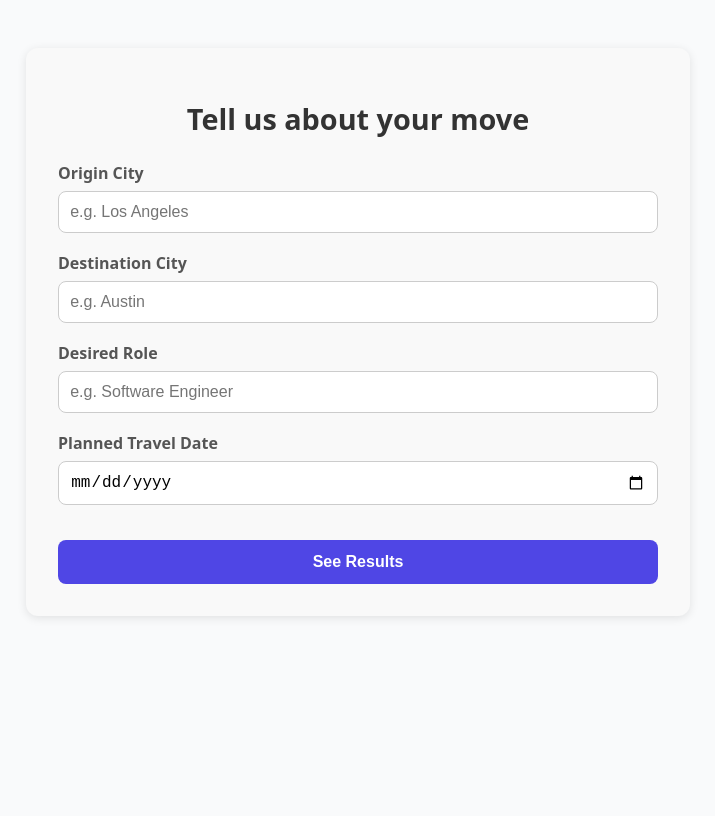
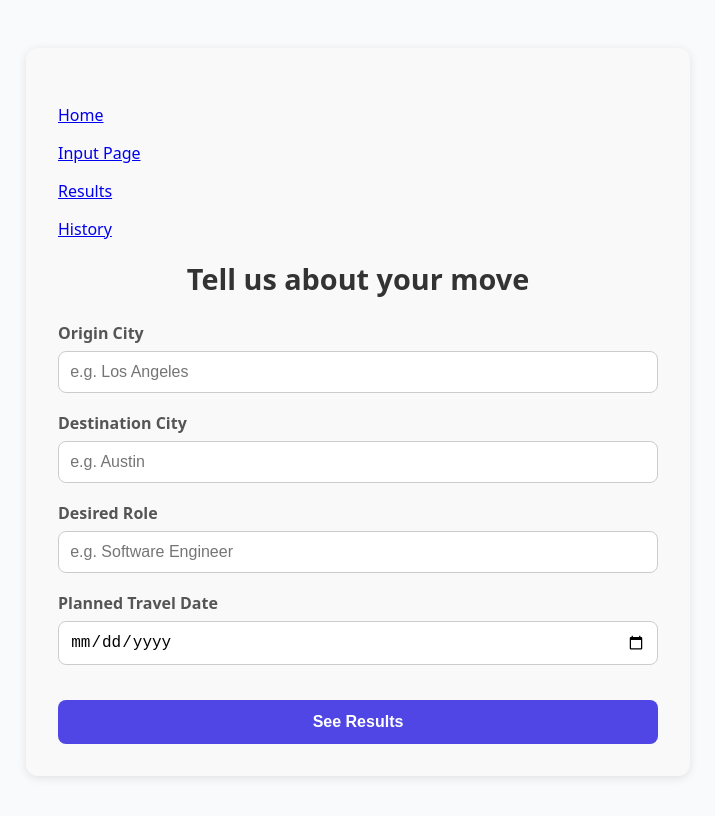
Before and after one commit to adamabdul-hakim/NextNest, a React (Vite) app in the folder frontend/: page /input in a window 1280 px wide. Shown: the top 816 px of the page, without its empty margins (282-997 px from the left). Built offline with nearby package versions, Linux system fonts and the light colour scheme.

Commit message:
New Routes

```diff
--- a/frontend/src/components/Header.jsx
+++ b/frontend/src/components/Header.jsx
@@ -10,7 +10,9 @@ const Header = () => {
                 <h1></h1>
                 <div className="header-links">
                    <Link to={"/"}><p>Home</p></Link>
-                    <Link to={"/InputForm"}><p>InputForm</p></Link>
+                    <Link to={"/input"}><p>Input Page</p></Link>
+                    <Link to={"/results"}><p>Results</p></Link>
+                    <Link to={"/history"}><p>History</p></Link>
                 </div>
             </div>
         </>
--- a/frontend/src/main.jsx
+++ b/frontend/src/main.jsx
@@ -1,41 +1,37 @@
 import React from "react";
 import ReactDOM from "react-dom/client";
-import { createBrowserRouter, RouterProvider } from "react-router-dom";
-import App from "./App";
+import { createRoot } from 'react-dom/client'
+import { StrictMode } from 'react'
+import { BrowserRouter, Routes, Route } from "react-router-dom";
 import Home from "./pages/Home";
 import InputPage from "./pages/InputPage";
 import Results from "./pages/Results";
 import History from "./pages/History";
+import Header from "./components/Header";
 import "./styles/index.css"; // make sure this file exists
 
-// Define the routes
-const router = createBrowserRouter([
-  {
-    path: "/",
-    element: <App />,
-    children: [
-      {
-        path: "/",
-        element: <Home />,
-      },
-      {
-        path: "/input",
-        element: <InputPage />,
-      },
-      {
-        path: "/results",
-        element: <Results />,
-      },
-      {
-        path: "/history",
-        element: <History />,
-      },
-    ],
-  },
-]);
 
-ReactDOM.createRoot(document.getElementById("root")).render(
-  <React.StrictMode>
-    <RouterProvider router={router} />
-  </React.StrictMode>
-);
+createRoot(document.getElementById('root')).render(
+  <StrictMode>
+    <BrowserRouter>
+      <Routes>
+
+        <Route path="/" element={<Home />}>
+          <Route index={true} element={<Header/>} />
+        </Route>
+
+        <Route path="/input" element={ <InputPage />}>
+        <Route index={true} element={<Header/>} />
+        </Route>
+
+        <Route path="/results" element={<Results />}>
+          <Route index={true} element={<Header/>} />
+        </Route>
+
+        <Route path="/history" element={ <History />}>
+          <Route index={true} element={<Header/>} />
+        </Route>
+      </Routes>
+    </BrowserRouter>
+  </StrictMode>,
+)
--- a/frontend/src/pages/InputPage.jsx
+++ b/frontend/src/pages/InputPage.jsx
@@ -1,5 +1,5 @@
 import { useState } from "react";
-import { useNavigate } from "react-router-dom";
+import { useNavigate, Outlet } from "react-router-dom";
 
 export default function InputPage() {
   const navigate = useNavigate();
@@ -40,6 +40,7 @@ export default function InputPage() {
 
   return (
     <div className="input-container">
+      <Outlet/>
       <h1>Tell us about your move</h1>
       <form onSubmit={handleSubmit} className="input-form">
         <div>
```
